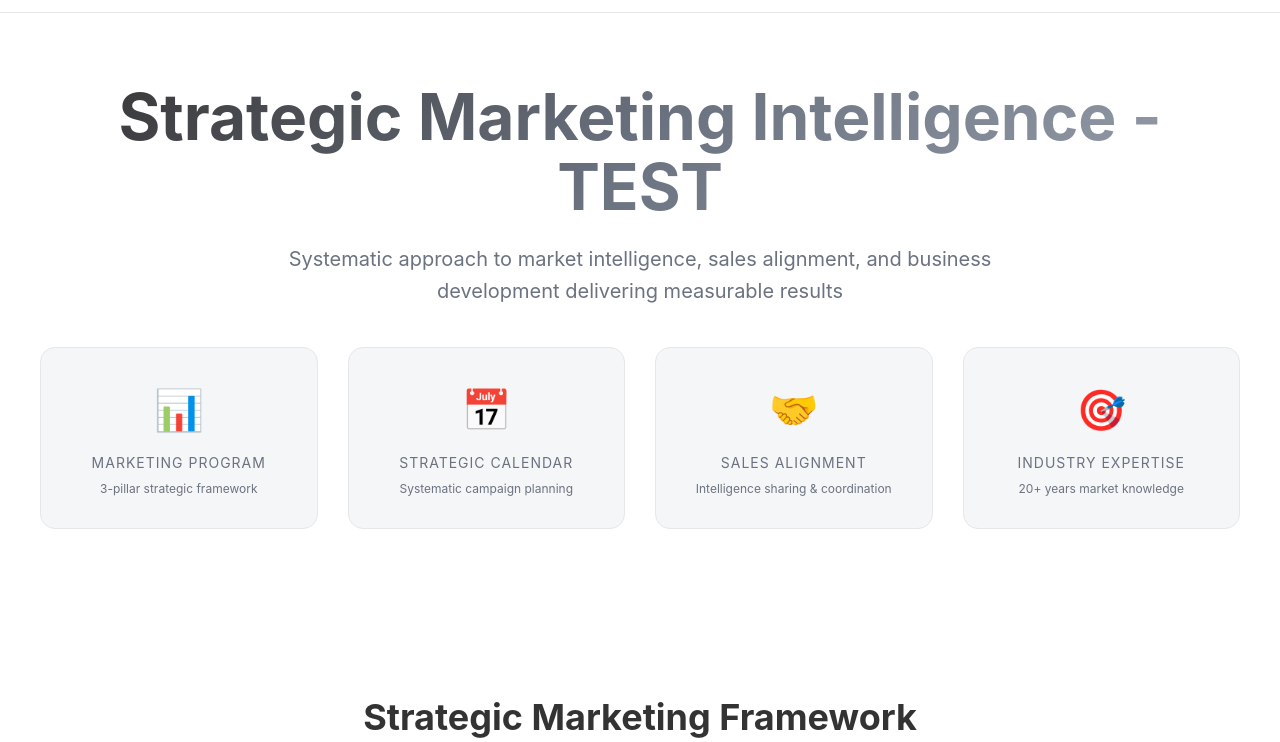
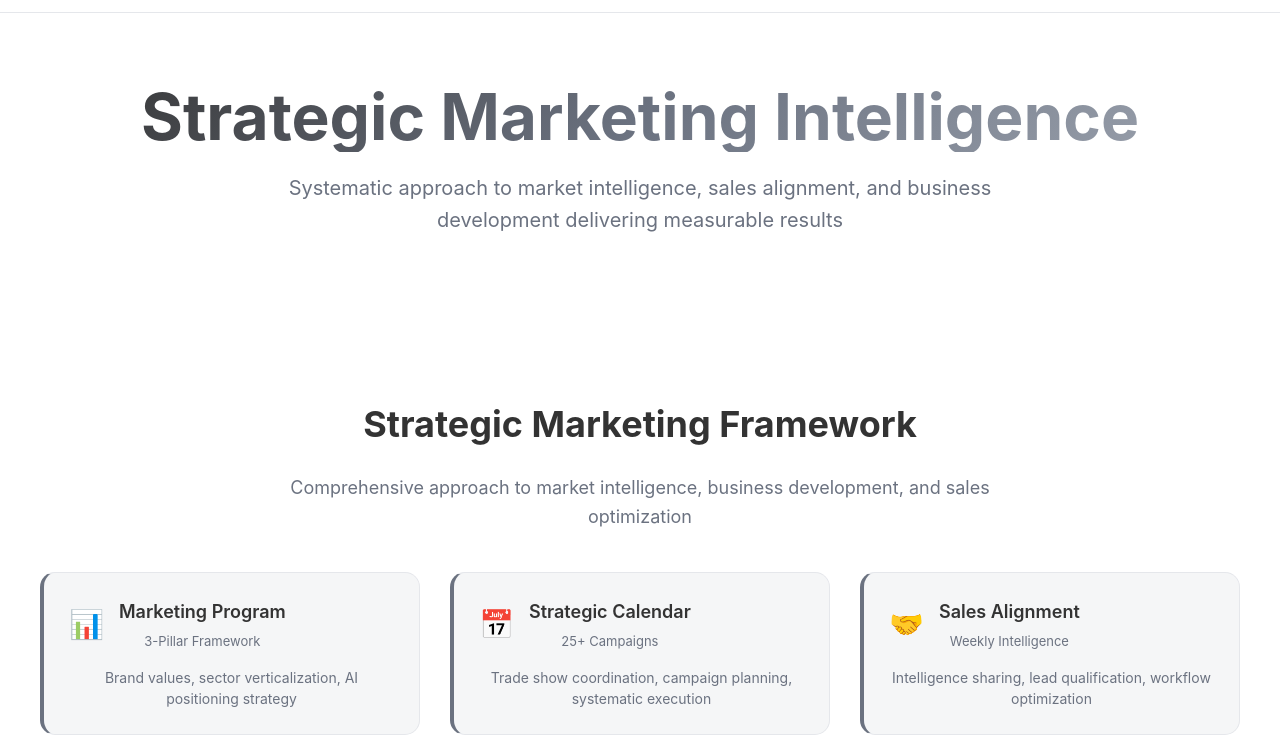
Before and after one commit to claudionegri79/landoor-presentation, a plain HTML site: page index.html in a window 1280 px wide. Shown: the part 58-800 px from the top of the page. Drawn offline with Linux system fonts and the light colour scheme.

Commit message:
Remove TEST from title and remove duplicate stats grid section

```diff
--- a/index.html
+++ b/index.html
@@ -515,60 +515,14 @@
         <div class="container">
             <div class="hero">
                 <h1 class="hero-title">
-                    <span class="en-content">Strategic Marketing Intelligence - TEST</span>
-                    <span class="it-content hidden">Intelligence Marketing Strategico - TEST</span>
+                    <span class="en-content">Strategic Marketing Intelligence</span>
+                    <span class="it-content hidden">Intelligence Marketing Strategico</span>
                 </h1>
                 <p class="hero-subtitle">
                     <span class="en-content">Systematic approach to market intelligence, sales alignment, and business development delivering measurable results</span>
                     <span class="it-content hidden">Approccio sistematico a intelligence di mercato, allineamento sales e sviluppo business con risultati misurabili</span>
                 </p>
 
-                <div class="stats-grid">
-                    <div class="stat-card">
-                        <span class="stat-number">📊</span>
-                        <div class="stat-label">
-                            <span class="en-content">Marketing Program</span>
-                            <span class="it-content hidden">Programma Marketing</span>
-                        </div>
-                        <p style="font-size: 12px; color: #6b7280; margin-top: 5px;">
-                            <span class="en-content">3-pillar strategic framework</span>
-                            <span class="it-content hidden">Framework strategico 3 pilastri</span>
-                        </p>
-                    </div>
-                    <div class="stat-card">
-                        <span class="stat-number">📅</span>
-                        <div class="stat-label">
-                            <span class="en-content">Strategic Calendar</span>
-                            <span class="it-content hidden">Calendario Strategico</span>
-                        </div>
-                        <p style="font-size: 12px; color: #6b7280; margin-top: 5px;">
-                            <span class="en-content">Systematic campaign planning</span>
-                            <span class="it-content hidden">Pianificazione sistematica campagne</span>
-                        </p>
-                    </div>
-                    <div class="stat-card">
-                        <span class="stat-number">🤝</span>
-                        <div class="stat-label">
-                            <span class="en-content">Sales Alignment</span>
-                            <span class="it-content hidden">Allineamento Sales</span>
-                        </div>
-                        <p style="font-size: 12px; color: #6b7280; margin-top: 5px;">
-                            <span class="en-content">Intelligence sharing & coordination</span>
-                            <span class="it-content hidden">Condivisione intelligence & coordinamento</span>
-                        </p>
-                    </div>
-                    <div class="stat-card">
-                        <span class="stat-number">🎯</span>
-                        <div class="stat-label">
-                            <span class="en-content">Industry Expertise</span>
-                            <span class="it-content hidden">Expertise Settoriale</span>
-                        </div>
-                        <p style="font-size: 12px; color: #6b7280; margin-top: 5px;">
-                            <span class="en-content">20+ years market knowledge</span>
-                            <span class="it-content hidden">20+ anni conoscenza mercato</span>
-                        </p>
-                    </div>
-                </div>
             </div>
 
             <!-- Premium Sectors Section -->
```
